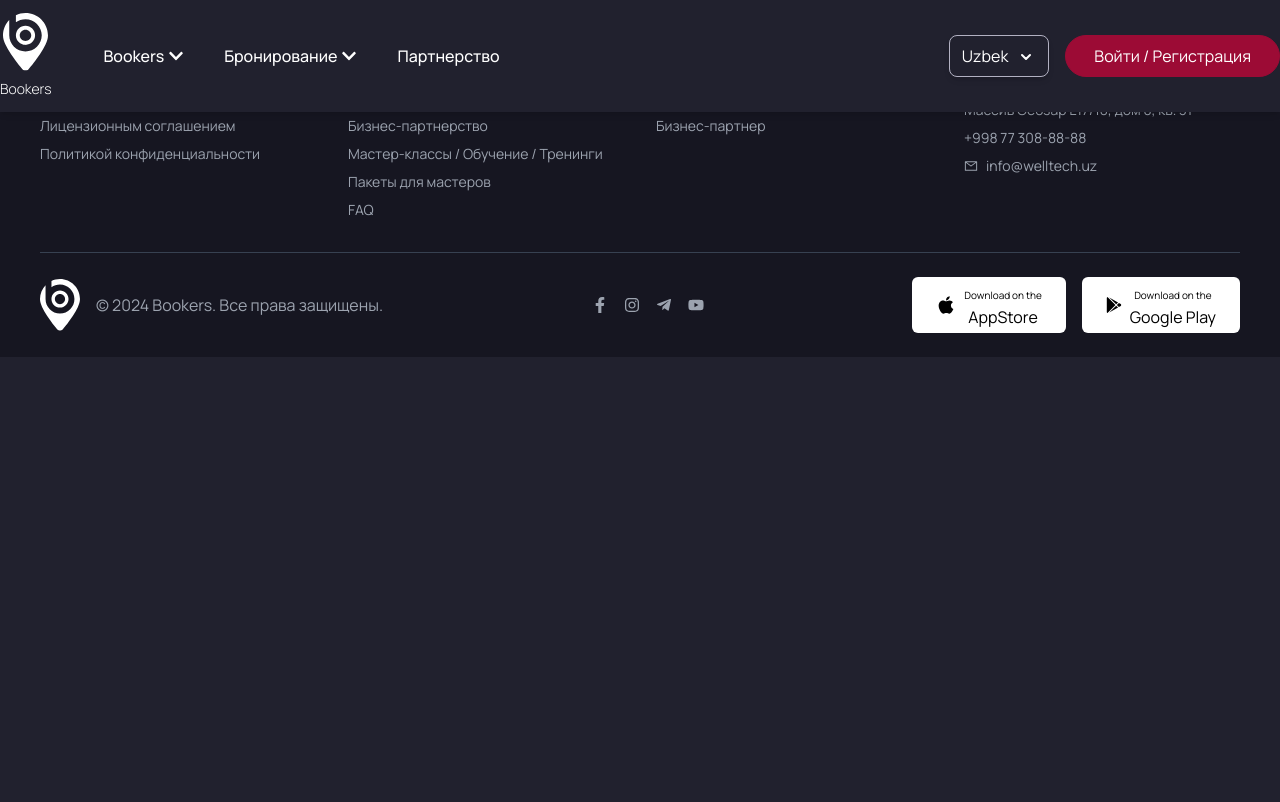
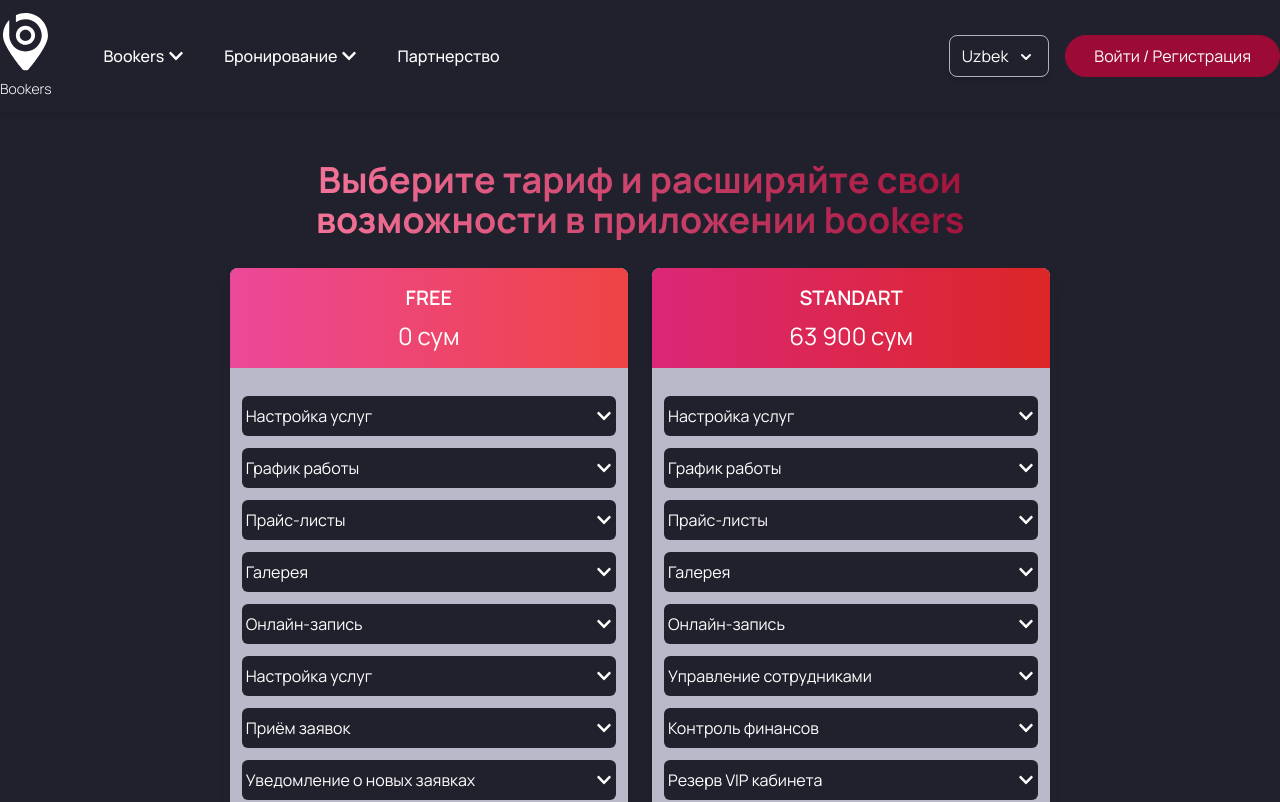
Before and after one commit to SardorbekCoder07/Bookers_web, a Next.js app: page /tariffs in a window 1280 px wide. Shown: the top 802 px of the page. Built offline with nearby package versions, Linux system fonts and the light colour scheme.

Commit message:
tarifff tugadi

```diff
--- a/src/Components/Tarif/Tarif.tsx
+++ b/src/Components/Tarif/Tarif.tsx
@@ -1,5 +1,8 @@
-// components/PricingTable.tsx
-import React from 'react';
+"use client";
+
+import React, { useState } from 'react';
+import { FaChevronDown, FaChevronUp } from 'react-icons/fa'; // Import icons
+import Button from '../Buttons/page';
 
 interface PricingOption {
   title: string;
@@ -52,25 +55,61 @@
 ];
 
 const PricingTable: React.FC = () => {
+  const [activeFeatureIndex, setActiveFeatureIndex] = useState<{ [key: number]: number | null }>({});
+
+  const toggleFeatureAccordion = (optionIndex: number, featureIndex: number) => {
+    setActiveFeatureIndex(prevState => ({
+      ...prevState,
+      [optionIndex]: prevState[optionIndex] === featureIndex ? null : featureIndex,
+    }));
+  };
+
   return (
-    <div className="flex justify-center items-center min-h-screen  text-white">
+    <div className="flex justify-center items-center min-h-screen text-white">
       <div className="grid grid-cols-1 md:grid-cols-2 gap-6">
-        {pricingOptions.map((option, index) => (
-          <div key={index} className="bg-gray-800 p-6 rounded-lg shadow-lg">
-            <div className={`bg-gradient-to-r ${index === 0 ? 'from-pink-500 to-red-500' : 'from-pink-600 to-red-600'} p-4 rounded-t-lg text-center`}>
+        {pricingOptions.map((option, optionIndex) => (
+          <div key={optionIndex} className="rounded-lg shadow-lg bg-[#B9B9C9]">
+            <div
+              className={`bg-gradient-to-r ${optionIndex === 0 ? 'from-pink-500 to-red-500' : 'from-pink-600 to-red-600'
+                } p-4 rounded-t-lg text-center`}
+            >
               <h2 className="text-xl font-semibold">{option.title}</h2>
               <p className="text-2xl mt-2">{option.price}</p>
             </div>
-            <ul className="mt-4 space-y-3 text-left">
-              {option.features.map((feature, featureIndex) => (
-                <li key={featureIndex} className="bg-gray-700 p-2 rounded-md">
-                  {feature}
-                </li>
-              ))}
-            </ul>
-            <button className="mt-6 w-full bg-pink-500 hover:bg-pink-600 text-white font-semibold py-2 rounded-md">
-              {option.buttonLabel}
-            </button>
+
+            <div className="text-center p-3 ">
+              <ul className="mt-4 space-y-3 text-left">
+                {option.features.map((feature, featureIndex) => (
+                  <li key={featureIndex}>
+                    <div
+                      className="bg-[#21212E] py-2 px-1 text-center rounded-md cursor-pointer flex justify-between items-center"
+                      onClick={() => toggleFeatureAccordion(optionIndex, featureIndex)}
+                    >
+                      <span>{feature}</span>
+                      {/* Show icon based on accordion state */}
+                      {activeFeatureIndex[optionIndex] === featureIndex ? (
+                        <FaChevronUp />
+                      ) : (
+                        <FaChevronDown />
+                      )}
+                    </div>
+                    {activeFeatureIndex[optionIndex] === featureIndex && (
+                      <div className="mt-2 p-2 bg-white text-black rounded-md">
+                        <p className='font-bold mb-2'>Bu yerda ma'lumot bor</p> {/* Custom message */}
+                        <p className='font-bold mb-2'>Bu yerda ma'lumot bor</p> {/* Custom message */}
+                      </div>
+                    )}
+                  </li>
+                ))}
+              </ul>
+            </div>
+            <div className="p-2 flex justify-center mb-2">
+              <Button
+                title="Оформить подписку"
+                width=""
+              />
+            </div>
+
           </div>
         ))}
       </div>
--- a/src/Components/footer/Footer.tsx
+++ b/src/Components/footer/Footer.tsx
@@ -26,7 +26,7 @@
                         <li><Link href="#" className="text-gray-400 hover:underline">Мастерам</Link></li>
                         <li><Link href="#" className="text-gray-400 hover:underline">Бизнес-партнерство</Link></li>
                         <li><Link href="#" className="text-gray-400 hover:underline">Мастер-классы / Обучение / Тренинги</Link></li>
-                        <li><Link href="#" className="text-gray-400 hover:underline">Пакеты для мастеров</Link></li>
+                        <li><Link href="/tariffs" className="text-gray-400 hover:underline">Пакеты для мастеров</Link></li>
                         <li><Link href="#" className="text-gray-400 hover:underline">FAQ</Link></li>
                     </ul>
                 </div>
--- a/src/app/tariffs/page.tsx
+++ b/src/app/tariffs/page.tsx
@@ -1,9 +1,21 @@
-import React from 'react'
+import PricingTable from '@/Components/Tarif/Tarif';
+import HeaderTitles from '@/Components/text/HeaderBookers';
+import React from 'react';
 
 const Tarif = () => {
     return (
-        <div> </div>
-    )
+        <div className='mb-10 mt-40'>
+            <div className='mt-20 w-full md:w-[60%] mb-4 mx-auto text-center'>
+                <HeaderTitles
+                    text='Выберите тариф и расширяйте свои возможности в приложении bookers'
+                />
+            </div>
+            <div className='p-3'>
+            <PricingTable/>
+            </div>
+
+        </div>
+    );
 }
 
-export default Tarif
+export default Tarif;
```
